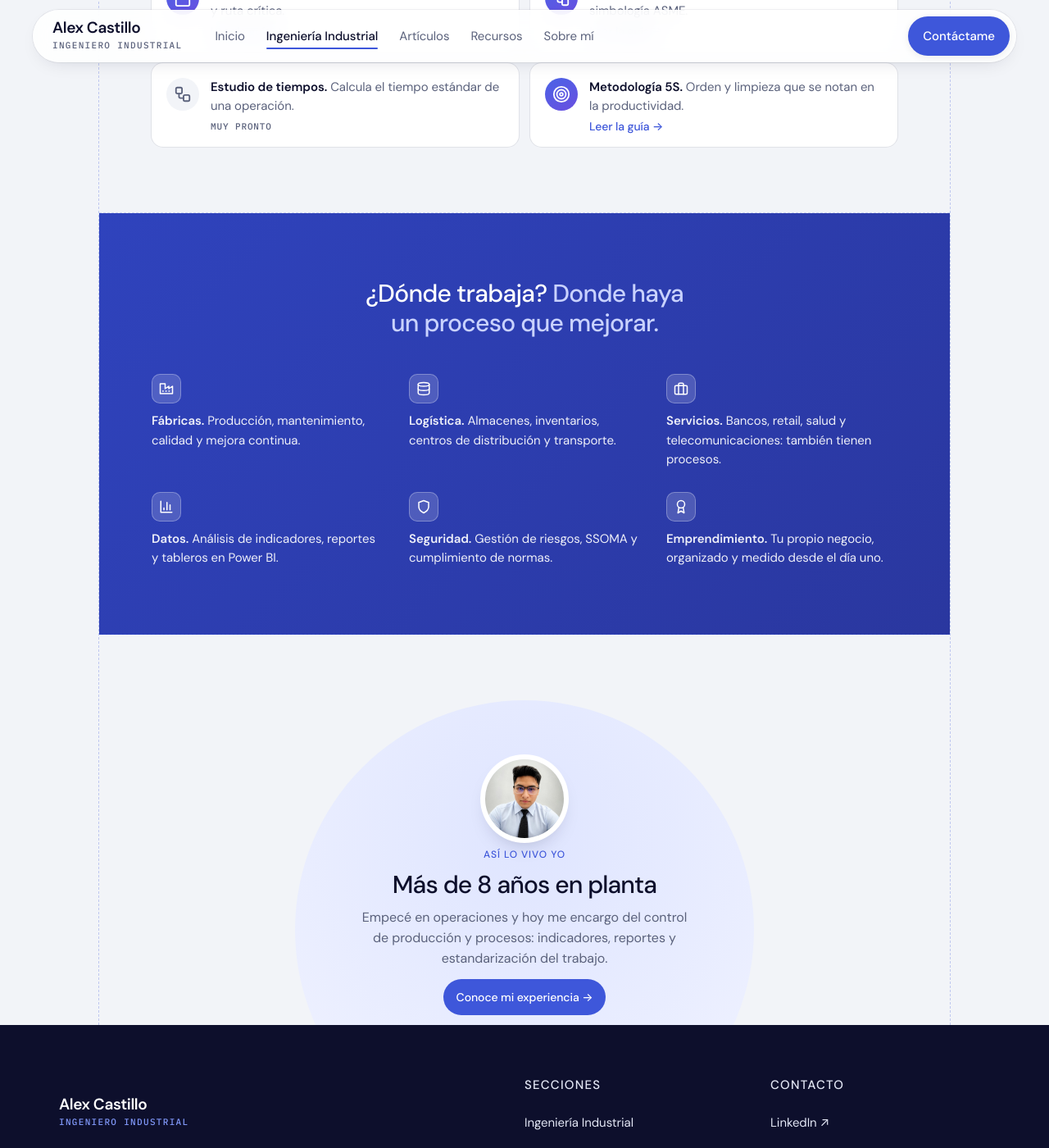
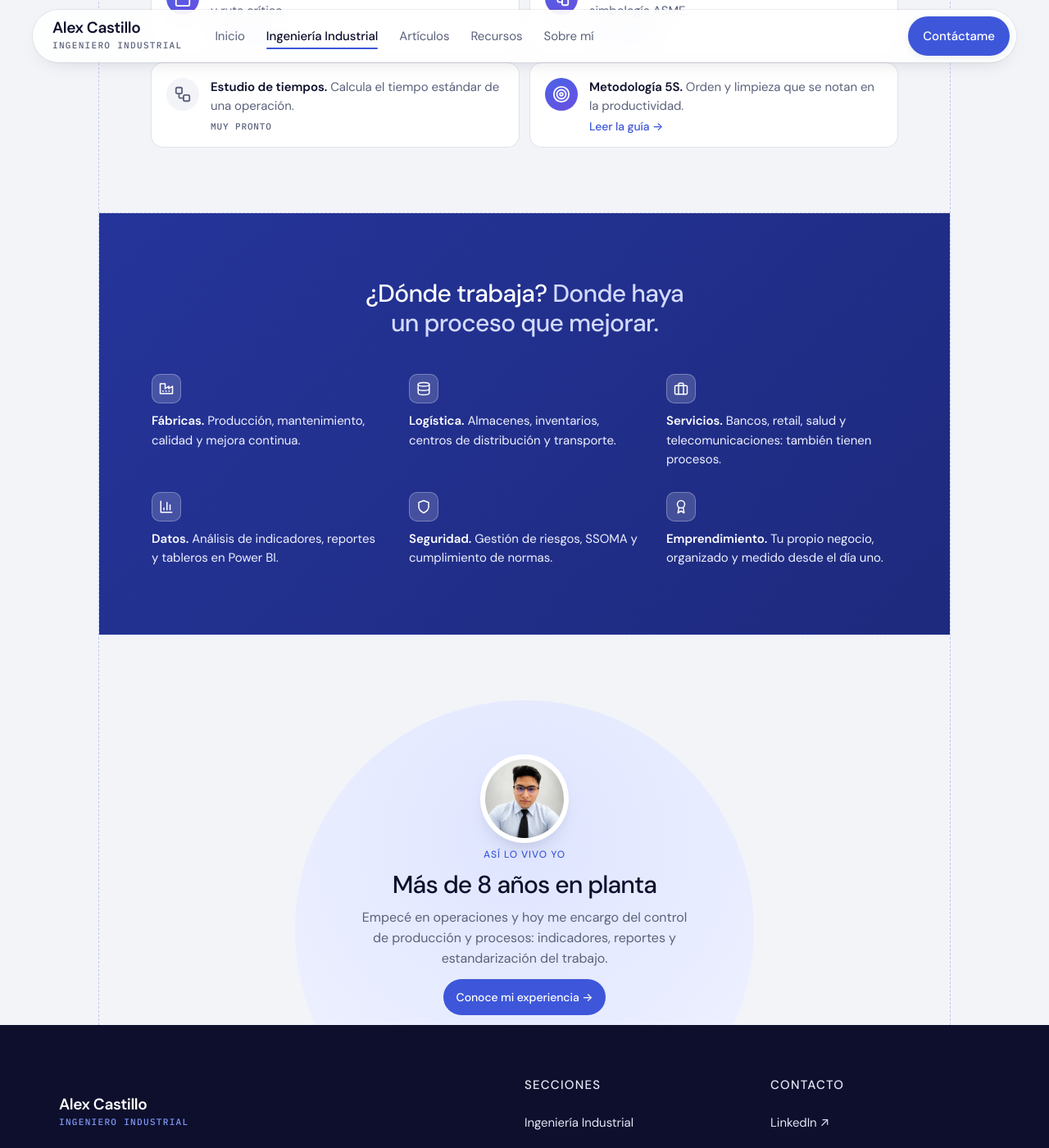
Before and after one commit to AlexCastilloFar/AlexCastilloFar.github.io, a Jekyll site: the page built from ingenieria-industrial/index.html, in a window 1280 px wide and 1400 px high, scrolled down 2839 px. Shown: the whole window at 82% size. Built offline with Jekyll 4.4.1, drawn with Linux system fonts in a browser that asks for light colours.

Commit message:
Banda ¿Dónde trabaja? más oscura (pendiente de aprobación)
Co-Authored-By: Claude Opus 5.5 <noreply@anthropic.com>
Claude-Session: https://claude.ai/code/session_01PDpecnC4qJskpxKXANRDtd

```diff
--- a/assets/css/style.css
+++ b/assets/css/style.css
@@ -831,3 +831,7 @@ a.ii-item:hover{box-shadow:0 0 0 1px rgba(62,87,218,.4),0 12px 26px -18px rgba(1
 .ii-azul{background:linear-gradient(135deg,#2f43bd 0%,#2a379f 100%)}
 .ii-azul .ii-campo p{color:#fff;opacity:.92}
 .ii-azul .ii-h span{color:#c9d2ff}
+/* "¿Dónde trabaja?" un tono más oscuro (azul marino índigo), aún distinto del pie #0d0f2c */
+.ii-azul{background:linear-gradient(135deg,#25349a 0%,#1e2a7d 100%)}
+.ii-azul .ii-campo p{opacity:1;color:#eef1ff}
+.ii-azul .ii-h span{color:#d3daff}
```
